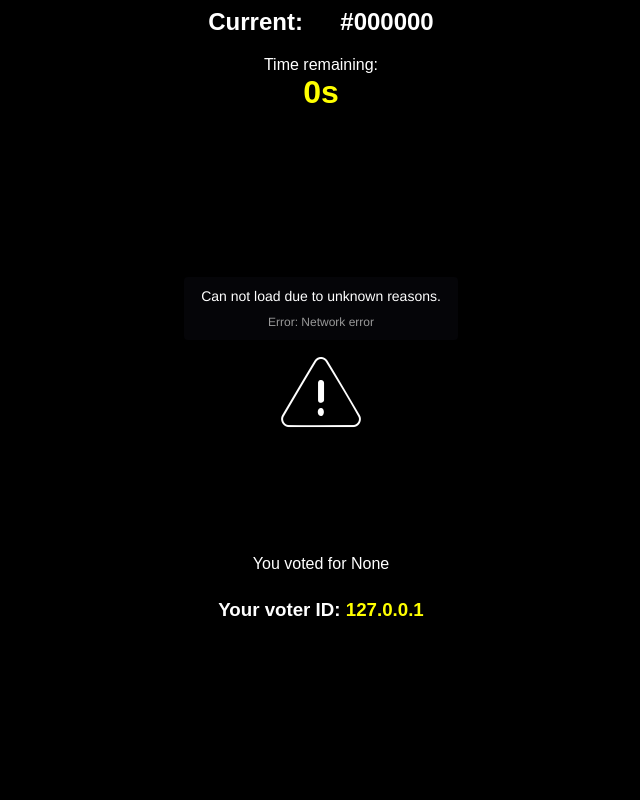
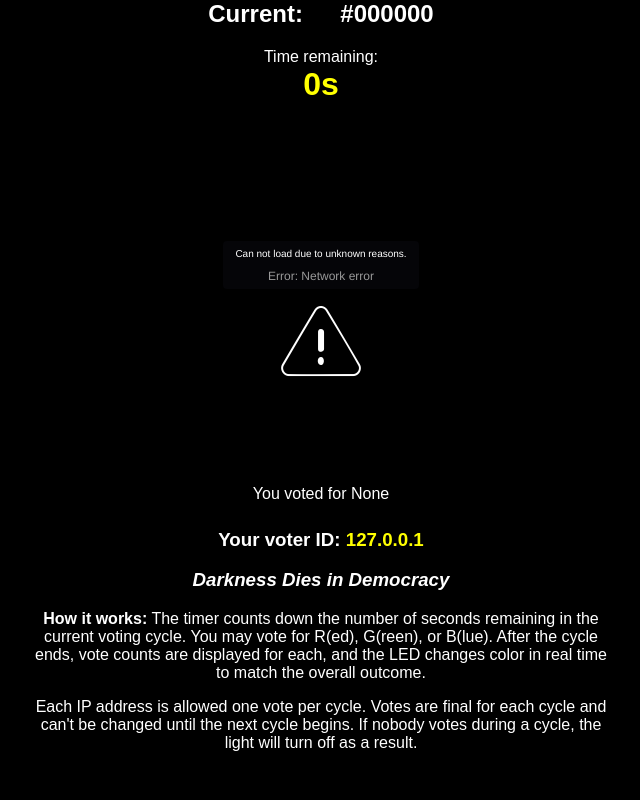
Before and after one commit to pieman2201/votelight, a Flask app: page / in a window 1280 px wide. Shown: the whole page, without its empty margins (319-959 px from the left). Run offline with Flask 2, Linux system fonts and the light colour scheme; some libraries are stand-ins or nearby versions.

Commit message:
add info message

```diff
--- a/templates/index.html
+++ b/templates/index.html
@@ -7,7 +7,7 @@
         <script src="{{ url_for('static', filename = 'ovenplayer/ovenplayer.js') }}"></script>
         <link rel="stylesheet" href="{{ url_for('static', filename = 'style.css') }}" />
     </head>
-    <body>
+    <body style="max-width: 600px; margin: auto">
         {% set election = government.get_election() %}
         <h2>
             Current:
@@ -73,5 +73,14 @@
 
         <h3>Your voter ID: <span style="color: yellow" id="voter-id">{{ voter }}</span></h3>
 
+        <h3><i>Darkness Dies in Democracy</i></h3>
+
+        <div style="margin: 8px">
+
+        <p><span style="font-weight: bold">How it works:</span> The timer counts down the number of seconds remaining in the current voting cycle. You may vote for R(ed), G(reen), or B(lue). After the cycle ends, vote counts are displayed for each, and the LED changes color in real time to match the overall outcome.</p>
+        <p>Each IP address is allowed one vote per cycle. Votes are final for each cycle and can't be changed until the next cycle begins. If nobody votes during a cycle, the light will turn off as a result.</p>
+
+        </div>
+
     </body>
 </html>
```
